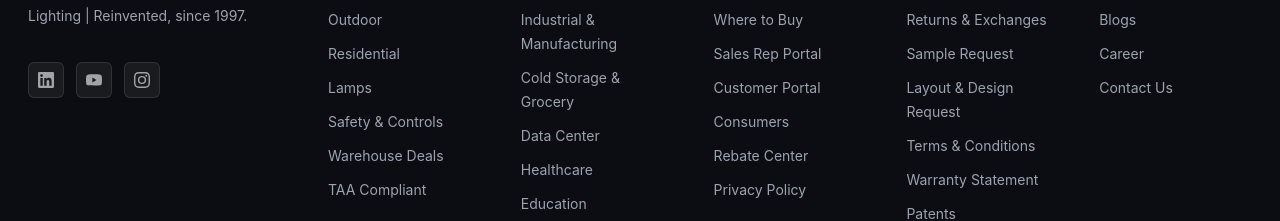
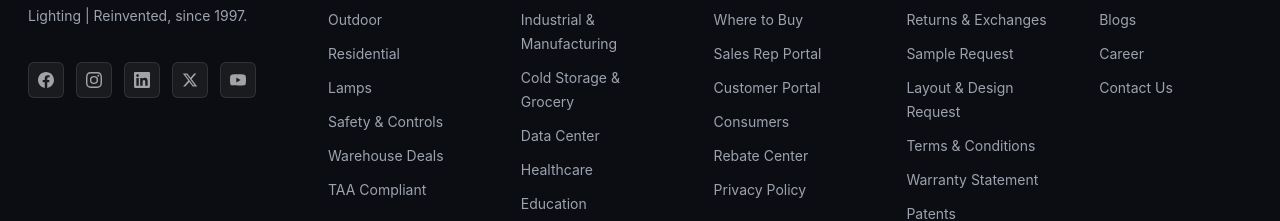
Before and after one commit to jamesalg/alg-website, an Astro site: page / in a window 1280 px wide. Shown: the part 6568-6789 px from the top of the page. Built offline with nearby package versions, Linux system fonts and the light colour scheme; Astro itself is replaced by a stand-in of ours.

Commit message:
feat(v2.5.12): footer social links — 5-link canonical set (Facebook, Instagram, LinkedIn, X, YouTube), alphabetical order, aria-labels

```diff
--- a/src/components/Footer.astro
+++ b/src/components/Footer.astro
@@ -41,14 +41,20 @@ const year = new Date().getFullYear();
       </a>
       <p class="footer-tagline">Lighting | Reinvented, since 1997.</p>
       <div class="footer-social">
-        <a href="https://www.linkedin.com/company/archipelago-lighting-group" class="social-link" target="_blank" rel="noopener noreferrer" aria-label="ALG on LinkedIn">
+        <a href="https://www.facebook.com/archipelago.lighting.group" class="social-link" target="_blank" rel="noopener noreferrer" aria-label="Facebook">
+          <svg viewBox="0 0 24 24" fill="currentColor" aria-hidden="true"><path d="M24 12.073c0-6.627-5.373-12-12-12s-12 5.373-12 12c0 5.99 4.388 10.954 10.125 11.854v-8.385H7.078v-3.47h3.047V9.43c0-3.007 1.792-4.669 4.533-4.669 1.312 0 2.686.235 2.686.235v2.953H15.83c-1.491 0-1.956.925-1.956 1.874v2.25h3.328l-.532 3.47h-2.796v8.385C19.612 23.027 24 18.062 24 12.073z"/></svg>
+        </a>
+        <a href="https://www.instagram.com/archipelago_lighting/" class="social-link" target="_blank" rel="noopener noreferrer" aria-label="Instagram">
+          <svg viewBox="0 0 24 24" fill="currentColor" aria-hidden="true"><path d="M12 2.163c3.204 0 3.584.012 4.85.07 3.252.148 4.771 1.691 4.919 4.919.058 1.265.069 1.645.069 4.849 0 3.205-.012 3.584-.069 4.849-.149 3.225-1.664 4.771-4.919 4.919-1.266.058-1.644.07-4.85.07-3.204 0-3.584-.012-4.849-.07-3.26-.149-4.771-1.699-4.919-4.92-.058-1.265-.07-1.644-.07-4.849 0-3.204.013-3.583.07-4.849.149-3.227 1.664-4.771 4.919-4.919 1.266-.057 1.645-.069 4.849-.069zm0-2.163c-3.259 0-3.667.014-4.947.072-4.358.2-6.78 2.618-6.98 6.98-.059 1.281-.073 1.689-.073 4.948 0 3.259.014 3.668.072 4.948.2 4.358 2.618 6.78 6.98 6.98 1.281.058 1.689.072 4.948.072 3.259 0 3.668-.014 4.948-.072 4.354-.2 6.782-2.618 6.979-6.98.059-1.28.073-1.689.073-4.948 0-3.259-.014-3.667-.072-4.947-.196-4.354-2.617-6.78-6.979-6.98-1.281-.059-1.69-.073-4.949-.073zm0 5.838a6.162 6.162 0 100 12.324 6.162 6.162 0 000-12.324zM12 16a4 4 0 110-8 4 4 0 010 8zm6.406-11.845a1.44 1.44 0 100 2.881 1.44 1.44 0 000-2.881z"/></svg>
+        </a>
+        <a href="https://www.linkedin.com/company/archipelago-lighting" class="social-link" target="_blank" rel="noopener noreferrer" aria-label="LinkedIn">
           <svg viewBox="0 0 24 24" fill="currentColor" aria-hidden="true"><path d="M20.447 20.452h-3.554v-5.569c0-1.328-.027-3.037-1.852-3.037-1.853 0-2.136 1.445-2.136 2.939v5.667H9.351V9h3.414v1.561h.046c.477-.9 1.637-1.85 3.37-1.85 3.601 0 4.267 2.37 4.267 5.455v6.286zM5.337 7.433a2.062 2.062 0 01-2.063-2.065 2.064 2.064 0 112.063 2.065zm1.782 13.019H3.555V9h3.564v11.452zM22.225 0H1.771C.792 0 0 .774 0 1.729v20.542C0 23.227.792 24 1.771 24h20.451C23.2 24 24 23.227 24 22.271V1.729C24 .774 23.2 0 22.222 0h.003z"/></svg>
         </a>
-        <a href="https://www.youtube.com/@archipelagolightinggroup" class="social-link" target="_blank" rel="noopener noreferrer" aria-label="ALG on YouTube">
+        <a href="https://x.com/ArchipelagoLED" class="social-link" target="_blank" rel="noopener noreferrer" aria-label="X">
+          <svg xmlns="http://www.w3.org/2000/svg" viewBox="0 0 24 24" fill="currentColor" aria-hidden="true"><path d="M18.244 2.25h3.308l-7.227 8.26 8.502 11.24H16.17l-5.214-6.817L4.99 21.75H1.68l7.73-8.835L1.254 2.25H8.08l4.713 6.231zm-1.161 17.52h1.833L7.084 4.126H5.117z"/></svg>
+        </a>
+        <a href="https://www.youtube.com/@ArchipelagoLightingInc" class="social-link" target="_blank" rel="noopener noreferrer" aria-label="YouTube">
           <svg viewBox="0 0 24 24" fill="currentColor" aria-hidden="true"><path d="M23.498 6.186a3.016 3.016 0 00-2.122-2.136C19.505 3.545 12 3.545 12 3.545s-7.505 0-9.377.505A3.017 3.017 0 00.502 6.186C0 8.07 0 12 0 12s0 3.93.502 5.814a3.016 3.016 0 002.122 2.136c1.871.505 9.376.505 9.376.505s7.505 0 9.377-.505a3.015 3.015 0 002.122-2.136C24 15.93 24 12 24 12s0-3.93-.502-5.814zM9.545 15.568V8.432L15.818 12l-6.273 3.568z"/></svg>
-        </a>
-        <a href="https://www.instagram.com/archipelagolighting" class="social-link" target="_blank" rel="noopener noreferrer" aria-label="ALG on Instagram">
-          <svg viewBox="0 0 24 24" fill="currentColor" aria-hidden="true"><path d="M12 2.163c3.204 0 3.584.012 4.85.07 3.252.148 4.771 1.691 4.919 4.919.058 1.265.069 1.645.069 4.849 0 3.205-.012 3.584-.069 4.849-.149 3.225-1.664 4.771-4.919 4.919-1.266.058-1.644.07-4.85.07-3.204 0-3.584-.012-4.849-.07-3.26-.149-4.771-1.699-4.919-4.92-.058-1.265-.07-1.644-.07-4.849 0-3.204.013-3.583.07-4.849.149-3.227 1.664-4.771 4.919-4.919 1.266-.057 1.645-.069 4.849-.069zm0-2.163c-3.259 0-3.667.014-4.947.072-4.358.2-6.78 2.618-6.98 6.98-.059 1.281-.073 1.689-.073 4.948 0 3.259.014 3.668.072 4.948.2 4.358 2.618 6.78 6.98 6.98 1.281.058 1.689.072 4.948.072 3.259 0 3.668-.014 4.948-.072 4.354-.2 6.782-2.618 6.979-6.98.059-1.28.073-1.689.073-4.948 0-3.259-.014-3.667-.072-4.947-.196-4.354-2.617-6.78-6.979-6.98-1.281-.059-1.69-.073-4.949-.073zm0 5.838a6.162 6.162 0 100 12.324 6.162 6.162 0 000-12.324zM12 16a4 4 0 110-8 4 4 0 010 8zm6.406-11.845a1.44 1.44 0 100 2.881 1.44 1.44 0 000-2.881z"/></svg>
         </a>
       </div>
     </div>
```
